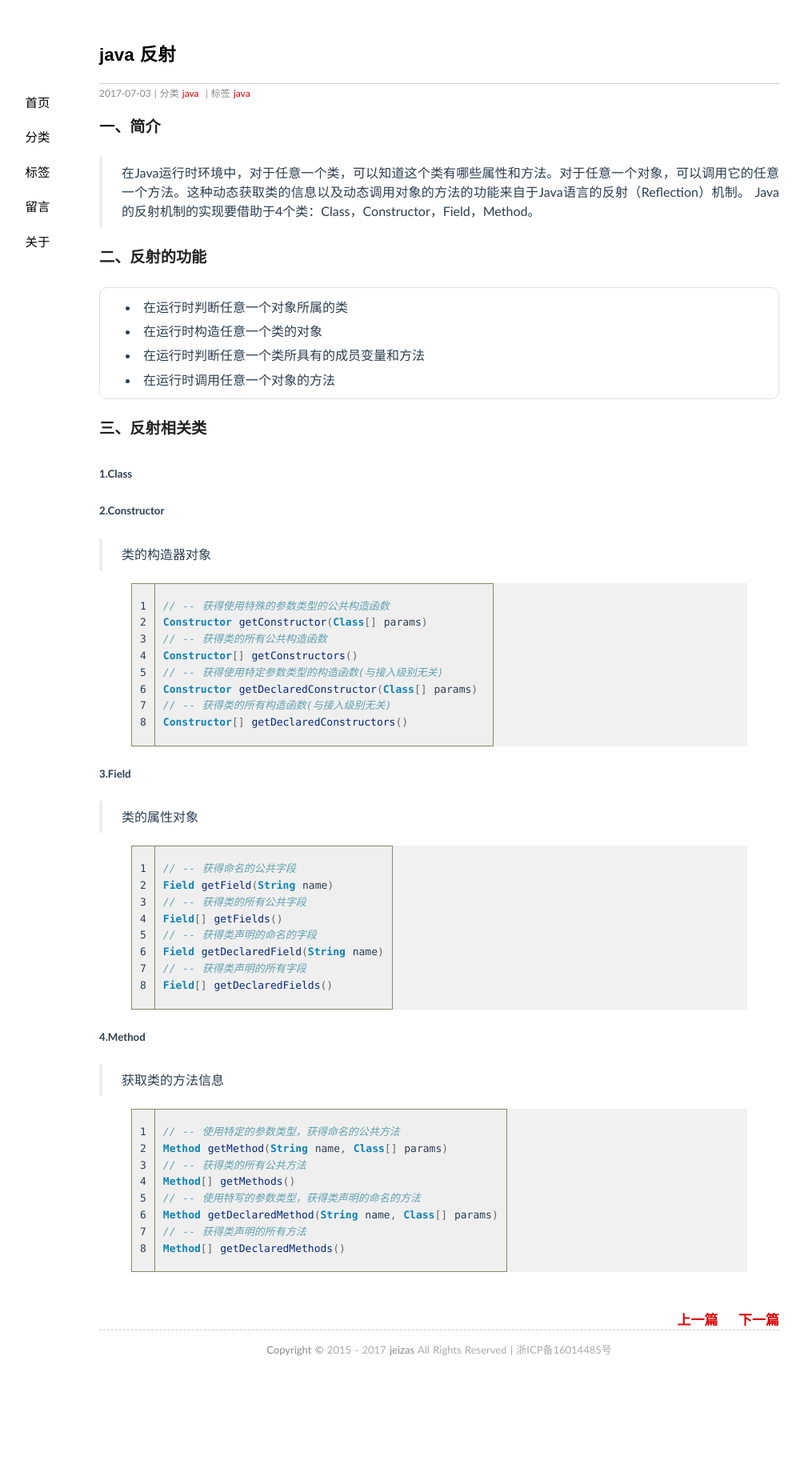
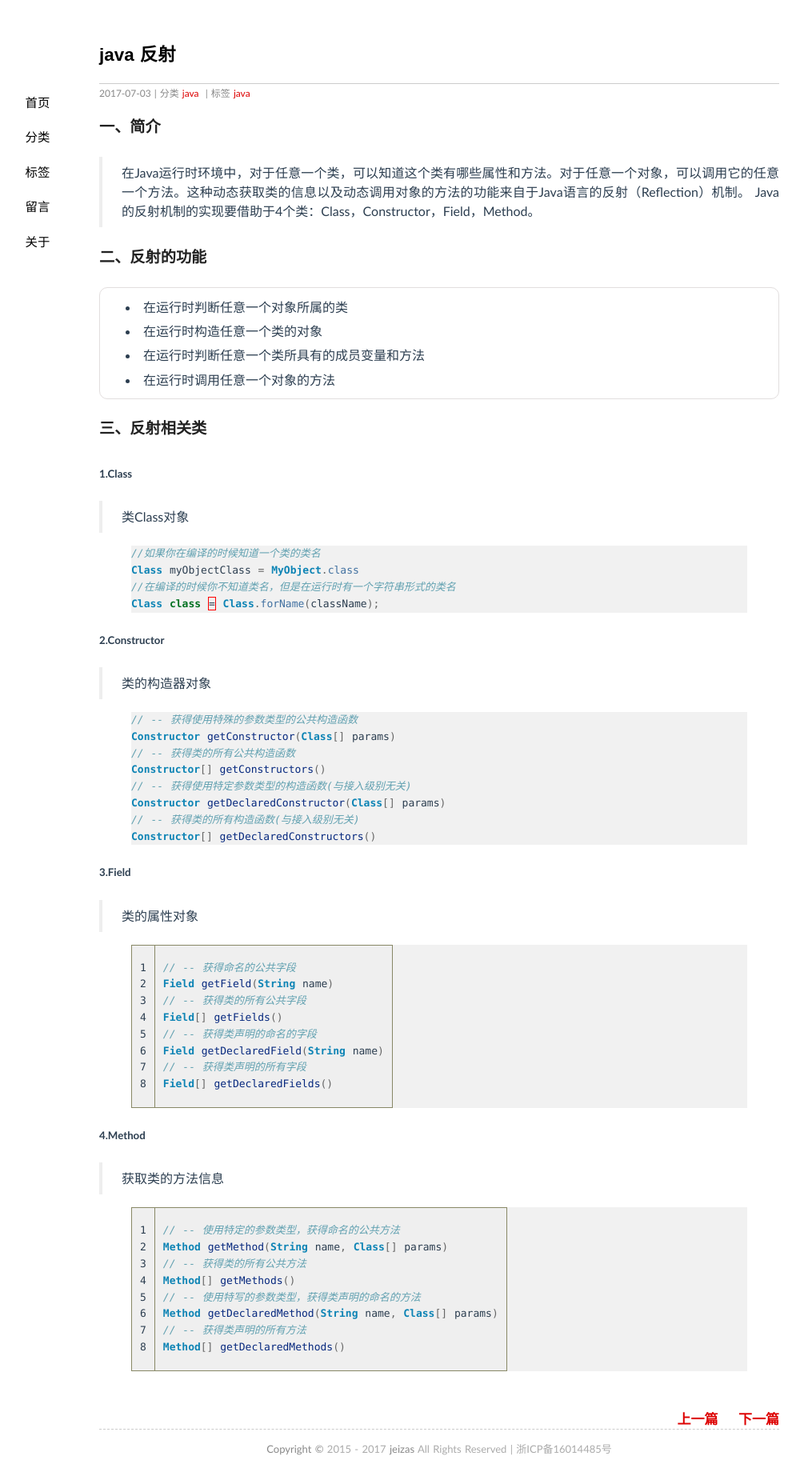
Before and after one commit to jeizas/jeizas.github.io, a Jekyll site: the page built from _posts/2017-07-03-java_reflect.md, in a window 1280 px wide. Shown: the whole page at 80% size, without its empty margins (91-1096 px from the left). Built offline with Jekyll 4.4.1, drawn with Linux system fonts in a browser that asks for light colours; comment, search, counter and statistics services are not loaded; before the commit the page ends 1731 px from its top, so only the background shows below that.

Commit message:
modified:   _posts/2017-07-03-java_reflect.md

```diff
--- a/_posts/2017-07-03-java_reflect.md
+++ b/_posts/2017-07-03-java_reflect.md
@@ -22,13 +22,20 @@ tags: java
 
 ##### 1.Class
 
->
+>  类Class对象
+
+{% highlight java %}
+//如果你在编译的时候知道一个类的类名
+Class myObjectClass = MyObject.class
+//在编译的时候你不知道类名，但是在运行时有一个字符串形式的类名
+Class class = Class.forName(className);
+{% endhighlight %}
 
 ##### 2.Constructor
 
 > 类的构造器对象
 
-{% highlight java linenos %}
+{% highlight java %}
 // -- 获得使用特殊的参数类型的公共构造函数
 Constructor getConstructor(Class[] params)
 // -- 获得类的所有公共构造函数
```
